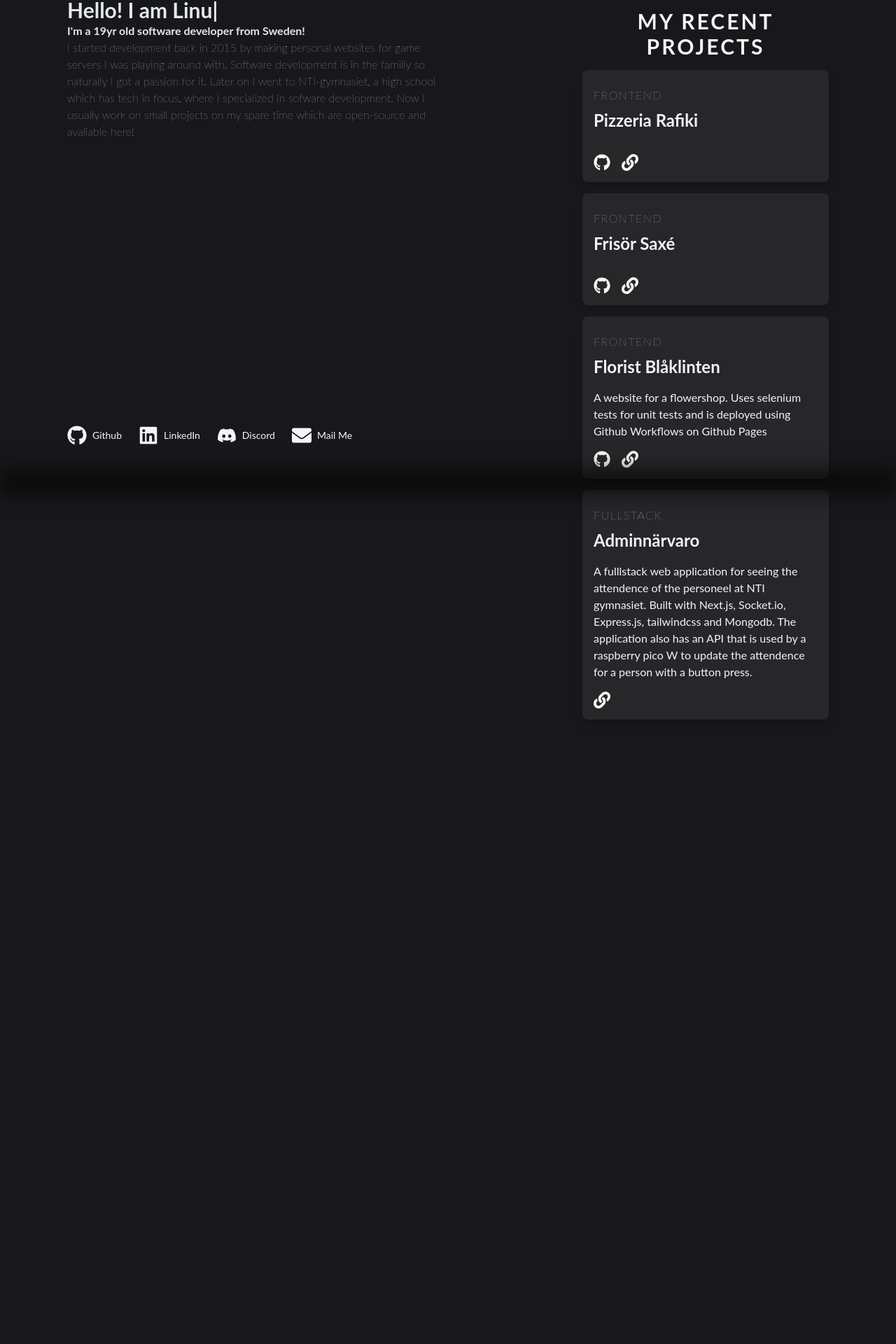
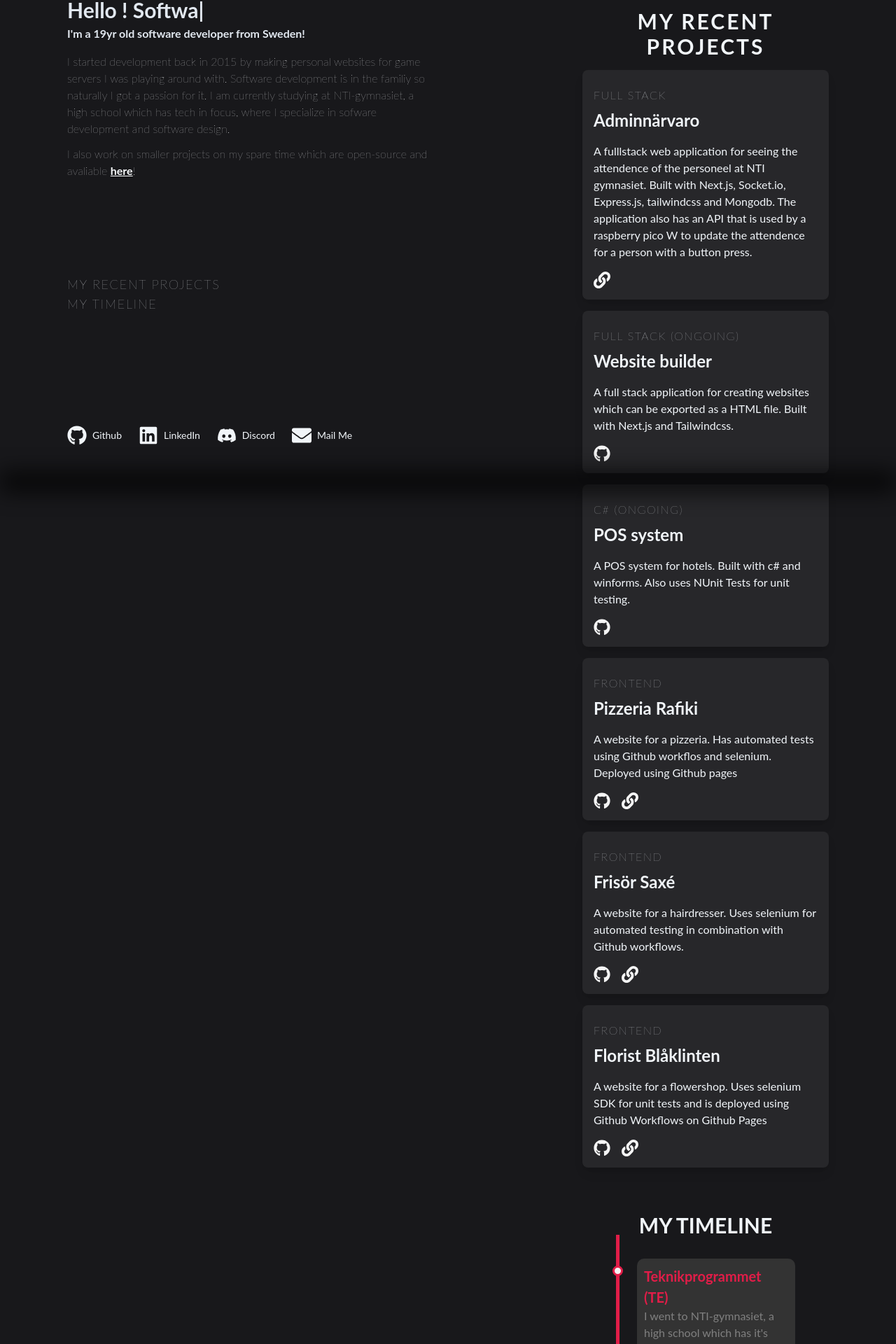
Before and after one commit to linus-jansson/linus-jansson.github.io, a Next.js app: page / in a window 1280 px wide. Shown: the part 100-2020 px from the top of the page at 70% size. Before the commit the page ends 1192 px from the top, so only its background shows below. Built offline with nearby package versions, Linux system fonts and the light colour scheme.

Commit message:
added timeline

```diff
--- a/src/app/Header.tsx
+++ b/src/app/Header.tsx
@@ -33,16 +33,14 @@ export default function HeaderComponent() {
 
         const typed = new Typed(TypedElement.current, {
             strings: [
-                "I am Linus",
-                "I am Linus",
-                "I am Linus",
-                "I am Linus",
-
+                " World!",
+                "! I'm Linus",
+                "! Software Developer",
             ],
             startDelay: 300,
             typeSpeed: 100,
             backSpeed: 100,
-            backDelay: 100,
+            backDelay: 200,
             loop: true,
         });
 
@@ -53,25 +51,26 @@ export default function HeaderComponent() {
     }, []);
 
     return (
-        <div className=' w-11/12 md:w-1/2 mx-auto p-4 md:pl-24 text-left md:h-screen md:flex md:flex-col md:justify-between md:fixed md:top-0 md:left-0 md:pt-24 md:pb-12'>
+        <div className='w-11/12 md:w-1/2 mx-auto p-4 md:pl-24 text-left md:h-screen md:flex md:flex-col md:justify-between md:fixed md:top-0 md:left-0 md:pt-24 md:pb-12'>
 
             <div id='about' className="pt-26">
-                <p className='text-slate-200 text-3xl font-bold'>Hello! <span ref={TypedElement}></span></p>
+                <p className='text-slate-200 text-3xl font-bold'>Hello <span ref={TypedElement}></span></p>
                 <noscript>
                     <p className='text-slate-200 text-3xl font-bold'>Hello I am Linus</p>
                 </noscript>
-                <p className='text-slate-200 font-bold'>I'm a {new Date().getFullYear() - 2003}yr old software developer from Sweden!</p>
-                <p className='text-slate-50 font-thin'>
-                    I started development back in 2015 by making personal websites for game servers I was playing around with. Software development is in the familiy so naturally I got a passion for it. Later on I went to NTI-gymnasiet, a high school which has tech in focus, where I specialized in sofware development. Now I usually work on small projects on my spare time which are open-source and avaliable here!
+                <p className='text-slate-200 font-bold md:py-1'>I'm a {new Date().getFullYear() - 2003}yr old software developer from Sweden!</p>
+                <p className='text-slate-50 font-thin md:py-3'>
+                    I started development back in 2015 by making personal websites for game servers I was playing around with. Software development is in the familiy so naturally I got a passion for it. I am currently studying at NTI-gymnasiet, a high school which has tech in focus, where I specialize in sofware development and software design.
                 </p>
+                <p className='text-slate-50 font-thin'>I also work on smaller projects on my spare time which are open-source and avaliable <a href="https://github.com/linus-jansson" className="duration-100 hover:text-rose-600 underline font-bold" target='_blank'>here</a>!</p>
             </div>
-            {/*
-            <div id='links' className='hidden md:flex md:flex-col text-slate-100 text-lg font-thin uppercase'>
-                <a href="#projects" className='duration-100 md:hover:before:content-["->"] md:hover:text-rose-600 tracking-widest'> Projects</a>
-                <a href="#timeline" className='duration-100 md:hover:before:content-["->"] md:hover:text-rose-600 tracking-widest'> Timeline</a>
-                <a href="#" className='duration-100 md:hover:before:content-["->"] md:hover:text-rose-600 tracking-widest'> My knowledge</a>
+
+            <div id='links' className='hidden md:flex md:flex-col md:w-fit'>
+                <a href="#projects" className='text-slate-100 text-lg font-thin uppercase duration-200 md:hover:underline md:hover:text-rose-600 tracking-widest'>My Recent Projects</a>
+                <a href="#timeline" className='text-slate-100 text-lg font-thin uppercase duration-200 md:hover:underline md:hover:text-rose-600 tracking-widest'>My Timeline</a>
             </div>
-            */}
+
+
             <div id='socials' className='flex flex-wrap pt-6 pb-4'>
                 <Socials link="https://www.github.com/linus-jansson" icon={FaGithub} icontext='Github' />
                 <Socials link="https://www.linkedin.com/in/linus-jansson-94715924a/" icon={FaLinkedin} icontext='LinkedIn' />
--- a/src/app/globals.css
+++ b/src/app/globals.css
@@ -2,7 +2,6 @@
 @tailwind components;
 @tailwind utilities;
 @import url('https://fonts.googleapis.com/css2?family=Lato:ital,wght@0,100;0,300;0,400;0,700;0,900;1,100;1,300;1,400;1,700;1,900&display=swap');
-
 
 * {
     scroll-behavior: smooth;
--- a/src/app/page.tsx
+++ b/src/app/page.tsx
@@ -39,31 +39,43 @@ const TimelineCard = ({ title, children }: { title: string, children: React.Reac
 const Data = {
     projects: [
         {
+            type: 'Full stack',
+            title: 'Adminnärvaro',
+            desc: 'A fulllstack web application for seeing the attendence of the personeel at NTI gymnasiet. Built with Next.js, Socket.io, Express.js, tailwindcss and Mongodb. The application also has an API that is used by a raspberry pico W to update the attendence for a person with a button press.',
+            page_link: 'https://narvaro.ntig.net/'
+        },
+        {
+            type: 'Full stack (ongoing)',
+            title: 'Website builder',
+            desc: 'A full stack application for creating websites which can be exported as a HTML file. Built with Next.js and Tailwindcss.',
+            github: 'https://github.com/linus-jansson/webpage-builder'
+        },
+        {
+            type: 'C# (ongoing)',
+            title: 'POS system',
+            desc: 'A POS system for hotels. Built with c# and winforms. Also uses NUnit Tests for unit testing.',
+            github: 'https://github.com/NTIG-Uppsala/hotell-kassasystem'
+        },
+        {
             type: 'Frontend',
             title: 'Pizzeria Rafiki',
-            desc: '',
+            desc: 'A website for a pizzeria. Has automated tests using Github workflos and selenium. Deployed using Github pages',
             github: 'https://github.com/NTIG-Uppsala/pizzeria-rafiki/',
             page_link: 'https://ntig-uppsala.github.io/pizzeria-rafiki/'
         },
         {
             type: 'Frontend',
             title: 'Frisör Saxé',
-            desc: '',
+            desc: 'A website for a hairdresser. Uses selenium for automated testing in combination with Github workflows.',
             github: 'https://github.com/NTIG-Uppsala/Frisor-Saxe/',
             page_link: 'https://ntig-uppsala.github.io/Frisor-Saxe/'
         },
         {
             type: 'Frontend',
             title: 'Florist Blåklinten',
-            desc: 'A website for a flowershop. Uses selenium tests for unit tests and is deployed using Github Workflows on Github Pages',
+            desc: 'A website for a flowershop. Uses selenium SDK for unit tests and is deployed using Github Workflows on Github Pages',
             github: 'https://github.com/NTIG-Uppsala/florist-blaklinten/',
             page_link: 'https://ntig-uppsala.github.io/florist-blaklinten/'
-        },
-        {
-            type: 'Fullstack',
-            title: 'Adminnärvaro',
-            desc: 'A fulllstack web application for seeing the attendence of the personeel at NTI gymnasiet. Built with Next.js, Socket.io, Express.js, tailwindcss and Mongodb. The application also has an API that is used by a raspberry pico W to update the attendence for a person with a button press.',
-            page_link: 'https://narvaro.ntig.net/'
         },
     ],
     timeline: [{}]
@@ -99,29 +111,17 @@ export default function IndexPage() {
 
 
                     </div>
-                    {/* <div id='timeline' className='p-12'>
+                    <div id='timeline' className='p-12'>
                         <h1 className='text-slate-100 text-3xl font-bold uppercase text-center'>My Timeline</h1>
                         <div>
-                            <TimelineCard title="test">
-                                <p>test</p>
+                            <TimelineCard title="Teknikprogrammet (TE)">
+                                <p>I went to NTI-gymnasiet, a high school which has it's main focus in tech. I graduated in June 2022.</p>
                             </TimelineCard>
-                            <TimelineCard title="test">
-                                <p>test</p>
-                            </TimelineCard>
-                            <TimelineCard title="test">
-                                <p>test</p>
-                            </TimelineCard>
-                            <TimelineCard title="test">
-                                <p>test</p>
-                            </TimelineCard>
-                            <TimelineCard title="test">
-                                <p>test</p>
-                            </TimelineCard>
-                            <TimelineCard title="test">
-                                <p>test</p>
+                            <TimelineCard title="Gymnasieingenjör (T4)">
+                                <p>I am currently studying to become a <i>"Gymnasieingenjör"</i> at NTI-gymnasiet. An additional year to high shool which prepares us for a work in software development.</p>
                             </TimelineCard>
                         </div>
-                    </div> */}
+                    </div>
                 </div>
 
             </div>
--- a/src/app/timeline.module.css
+++ b/src/app/timeline.module.css
@@ -70,7 +70,7 @@
 
 /* Title of the card */
 .title {
-    font-size: 1.5em;
+    font-size: 1.25em;
     font-weight: bold;
     color: #E11D48;
     position: relative;
```
